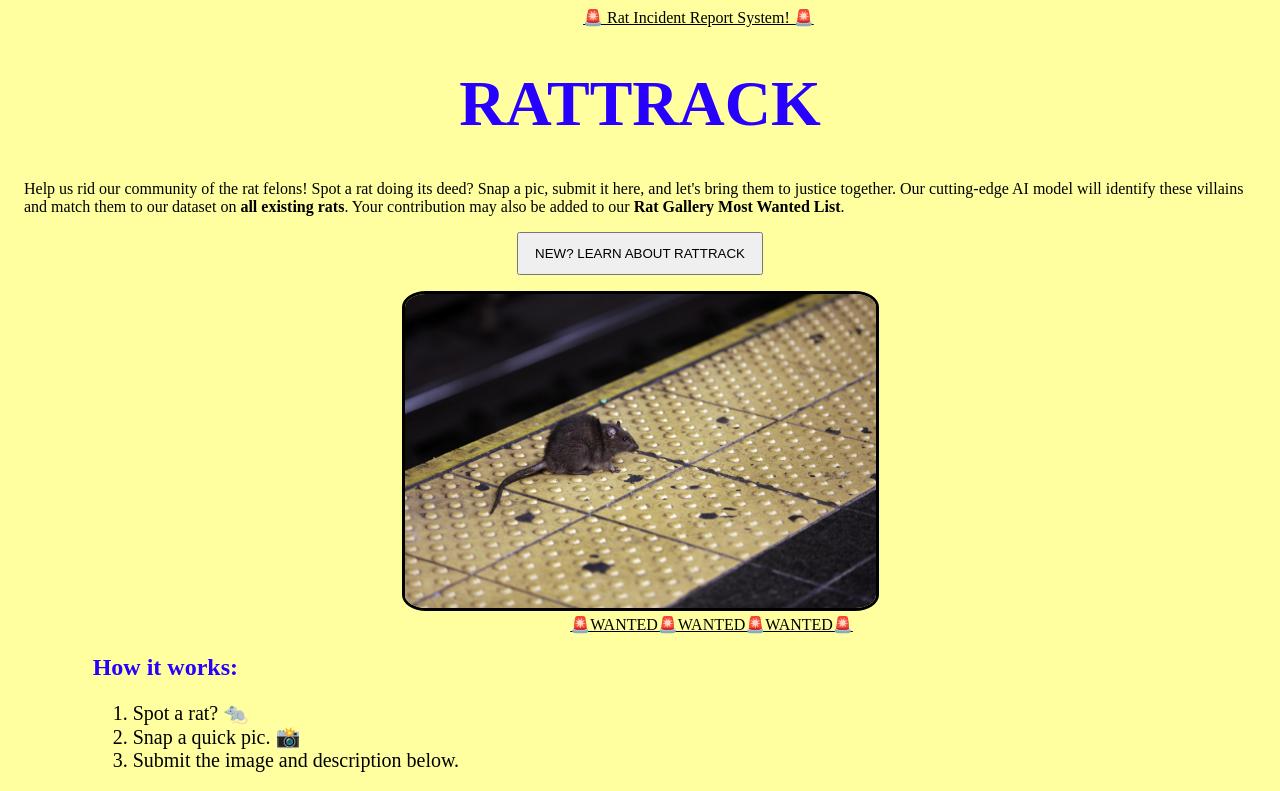
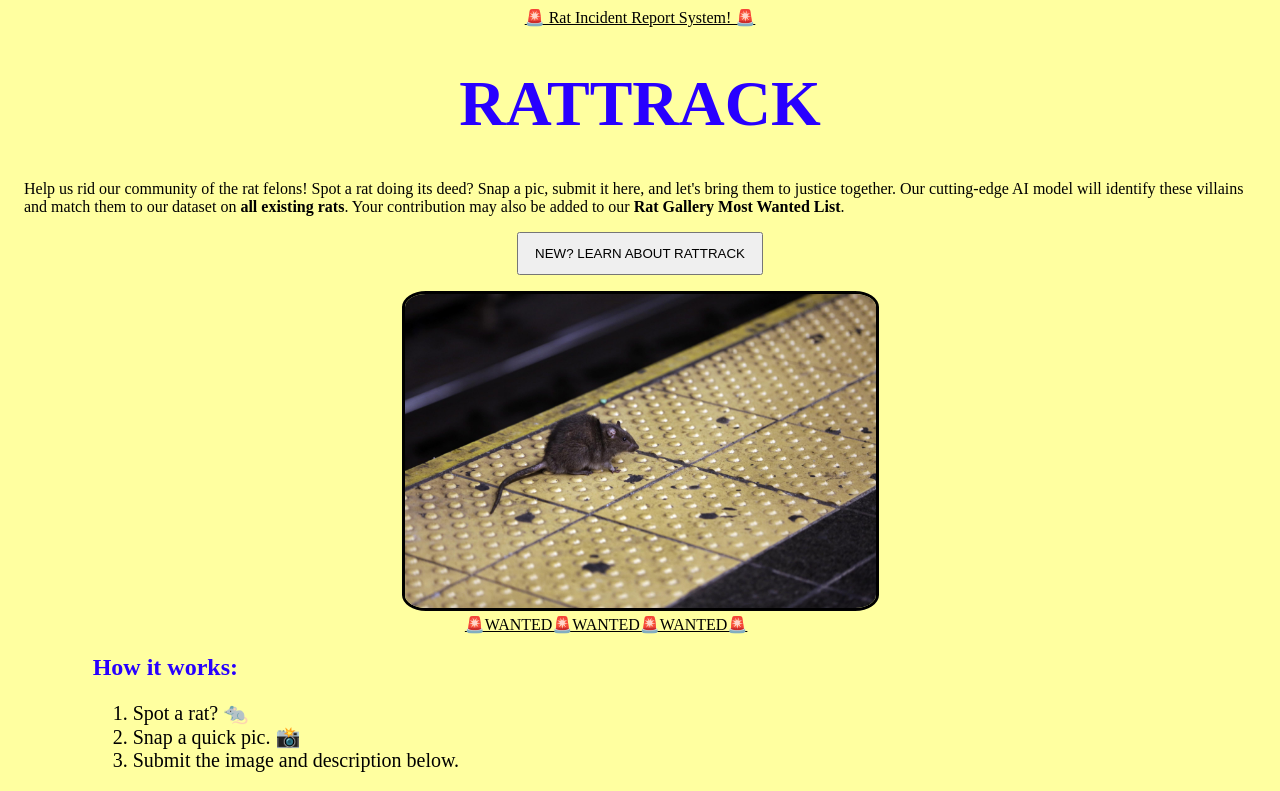
Before and after one commit to lazordiak/RATTRACK, a React (Vite) app: page / in a window 1280 px wide. Shown: the top 791 px of the page. Built offline with nearby package versions, Linux system fonts and the light colour scheme; a web font is replaced by a local one.

Commit message:
just some styling

```diff
--- a/src/components/Analyzing.tsx
+++ b/src/components/Analyzing.tsx
@@ -63,9 +63,7 @@ export const AnalyzingScreen: React.FC<AnalyzingProps> = ({
     await fetch(fetchUrl, getOptions)
       .then((res) => res.json())
       .then(async (response) => {
-        //heres where the magic happens
         await postRatData(username, response?.result?.output[0]);
-        console.log("rats posted.");
         setRodentResult(response?.result?.output[0]);
       })
       .catch((err) => console.error(err));
--- a/src/components/ClaimForm.tsx
+++ b/src/components/ClaimForm.tsx
@@ -62,7 +62,6 @@ const ClaimForm: FC<ClaimFormProps> = ({ setRodentResult }) => {
   const imageUploaded = (e: FormEvent<HTMLInputElement>) => {
     if (!e.currentTarget.files) return;
     const file = e.currentTarget.files[0] as Blob;
-    console.log("New image uploaded:", e.currentTarget.files[0]);
     const objectUrl = URL.createObjectURL(file);
     setUploadPreview(objectUrl);
   };
--- a/src/components/Gallery.tsx
+++ b/src/components/Gallery.tsx
@@ -48,10 +48,8 @@ const RatList: FC<RatGallery> = ({ rats }) => {
 
 export const Gallery = () => {
   const [rats, setRats] = useState<Rat[] | null>(null);
-  console.log(rats);
 
   useEffect(() => {
-    console.log("aight leggo");
     const fetchData = async () => {
       try {
         const response = await axios.get("https://rattrack.onrender.com/rats");
--- a/src/main.tsx
+++ b/src/main.tsx
@@ -18,7 +18,7 @@ ReactDOM.createRoot(document.getElementById("root")!).render(
       />
 </audio>*/}
     <main role="main" className="wrapper">
-      <div className="moving-text">
+      <div style={{ justifyContent: "center", display: "flex" }}>
         <a href="">🚨 Rat Incident Report System! 🚨</a>
       </div>
       <div className="content">
--- a/src/styles/styles.css
+++ b/src/styles/styles.css
@@ -219,6 +219,6 @@ h2 {
 /* media query to enable animation for only those who want it */
 @media (prefers-reduced-motion: no-preference) {
   .moving-text {
-    animation: marquee 15s linear infinite;
+    animation: marquee 10s linear infinite;
   }
 }
```
Also changed, not shown: 2 other files (tests, documents, lock files or other folders).
